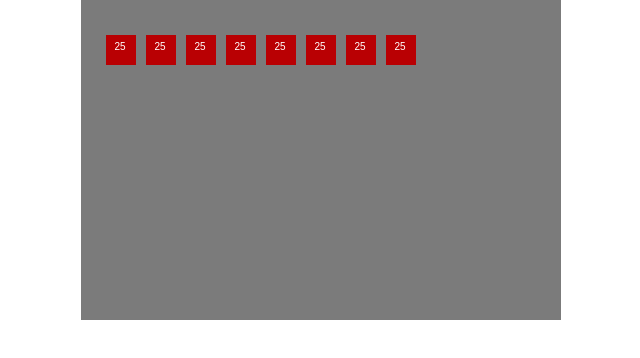
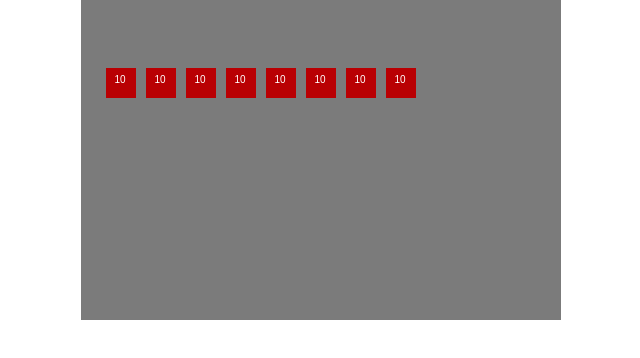
Before and after one commit to KubbyDev/Code, a plain HTML site: page IntelliJ/CasseBriques/cassebriques.html in a window 1280 px wide. Shown: the whole page, without its empty margins (319-959 px from the left). Drawn offline with Linux system fonts and the light colour scheme.

Commit message:
Mouvement des briques

```diff
--- a/IntelliJ/CasseBriques/cassebriques.html
+++ b/IntelliJ/CasseBriques/cassebriques.html
@@ -24,6 +24,7 @@
         static speedVal = 2;
         static startPos = [240,300];
         static count = 8;
+        static timeToShoot = 1000;
 
         static toKill = [];
 
@@ -54,7 +55,7 @@
                         this.speed[0] *= -1;
                         brick.hit();
                     }
-                    //Collisions vertical
+                    //Collisions verticales
                     if(this.position[0] > brick.position[0] - Brick.width/2 - Ball.radius
                         && this.position[0] < brick.position[0] + Brick.width/2 + Ball.radius
                         && this.position[1] + delta[1] > brick.position[1] - Brick.height/2 - Ball.radius
@@ -76,7 +77,7 @@
                     this.speed[1] *= -1;
                 }
                 //Sortie par le mur du bas
-                if(this.position[1] + delta[1] > canvas.height) {
+                if(this.position[1] + delta[1] - Ball.radius > canvas.height) {
                     this.onLeave();
                 }
 
@@ -94,9 +95,10 @@
     class Brick {
 
         static color = "#b90003";
-        static startHealth = 25;
+        static startHealth = 10;
         static width = 30;  //La largeur en partant du milieu
         static height = 30; //La hauteur en partant du milieu
+        static timeToMove = 30;
 
         constructor(posX, posY) {
             this.health = Brick.startHealth,
@@ -105,9 +107,27 @@
 
         //Appellee quand une balle touche cette brique
         hit() {
+
             this.health -= 1;
             if(this.health <= 0)
                 bricks.splice(bricks.indexOf(this), 1);
+        }
+
+        move() {
+
+            //Collisions avec les balles
+            for(let ball of balls) {
+                //Collisions verticales
+                if(ball.position[0] > this.position[0] - Brick.width/2 - Ball.radius
+                    && ball.position[0] < this.position[0] + Brick.width/2 + Ball.radius
+                    && ball.position[1] > this.position[1] +1 - Brick.height/2 - Ball.radius
+                    && ball.position[1] < this.position[1] +1 + Brick.height/2 + Ball.radius) {
+                    ball.position[1]++;
+                    this.hit();
+                }
+            }
+
+            this.position[1]++;
         }
 
     }
@@ -141,17 +161,27 @@
     function update() {
 
         //Si il reste des balles a lancer
-        if(ballsToShoot > 0 && timeToShoot <= 0) {
+        if(ballsToShoot > 0 && autoShootTime <= 0) {
 
             balls.push(new Ball(chosenX, chosenY));
-            timeToShoot = 20;
+            autoShootTime = 20;
             ballsToShoot--;
         }
-        if(timeToShoot > 0)
-            timeToShoot--;
+        if(autoShootTime > 0)
+            autoShootTime--;
 
+        //Mouvements des cubes
+        if(timeToMoveBricks <= 0) {
+
+            for(let brick of bricks)
+                brick.move();
+            timeToMoveBricks = Brick.timeToMove;
+        }
+        else
+            timeToMoveBricks--;
+
+        //Si on est en train de choisir la direction de lancer
         if(shooting) {
-            //Si on est en train de choisir la direction de lancer
 
             if(mouseX !== 0 && mouseY !== 0) {
 
@@ -162,8 +192,6 @@
                 shooting = false;
             }
         }
-        else {
-            //Si on a deja lance les balles
 
         //Calcul des mouvements de chaque balle
         for(let ball of balls)
@@ -176,12 +204,14 @@
 
         //Si il n'y a plus de balles
         //on relance le choix de la direction du lancer
-            if(balls.length === 0) {
+        if(timeToShoot <= 0) {
             mouseX = 0;
             mouseY = 0;
             shooting = true;
+            timeToShoot = Ball.timeToShoot;
         }
-        }
+        else
+            timeToShoot--;
 
         //Affichage de la frame
         draw();
@@ -231,7 +261,9 @@
     let chosenX = 0;
     let chosenY = 0;
     let timeToShoot = 0;
+    let autoShootTime = 0;
     let ballsToShoot = 0;
+    let timeToMoveBricks = 0;
 
     let balls = [];
     let bricks = createBricks();
```
Lines whose indentation alone changed are shown as unchanged.
